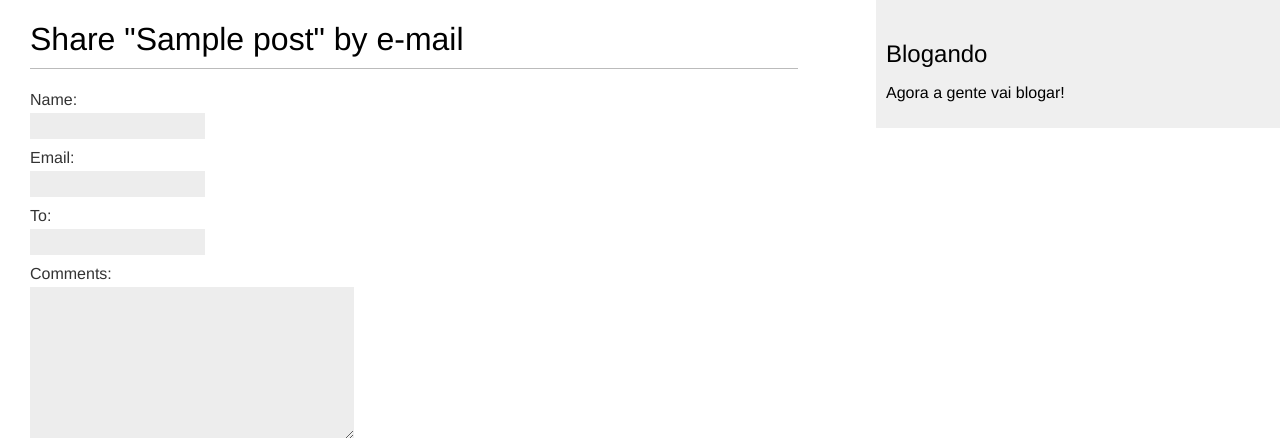
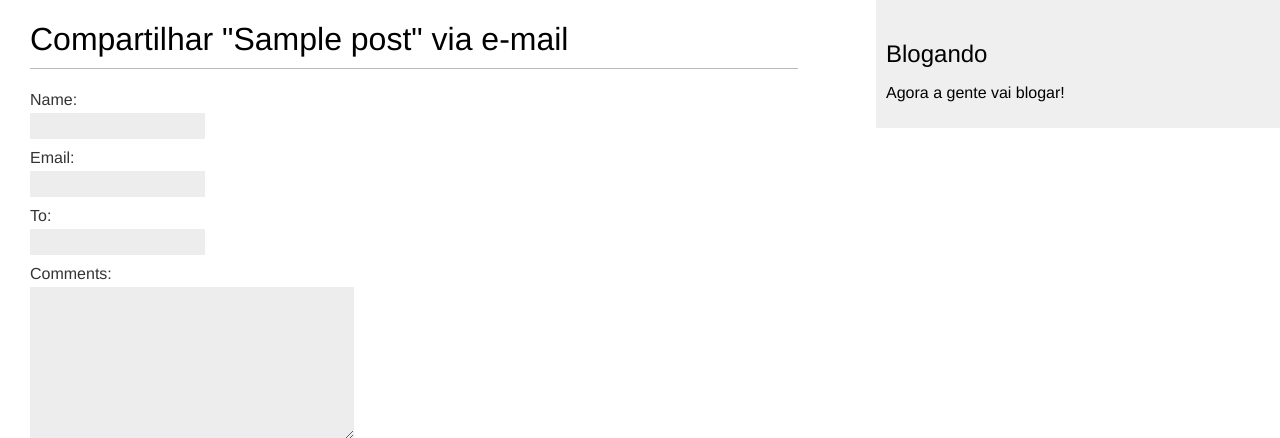
Before and after one commit to J0T4p3/django-5-from-examples, a Django app: template mysite/blog/templates/blog/post/share.html in a window 1280 px wide. Shown: the top 438 px of the page. Run offline with Django 5.2, Linux system fonts and the light colour scheme; the template is opened without the code that fills it: values that come from a table or form of the project are taken from there, others are empty; tables that the repository leaves empty hold one stand-in row (values such as "Sample post"); parts of the project's set-up code (start-up, migrations or seed data) failed here and were passed over.

Commit message:
Little text changes

```diff
--- a/mysite/blog/templates/blog/post/share.html
+++ b/mysite/blog/templates/blog/post/share.html
@@ -1,13 +1,13 @@
 {% extends "blog/base.html" %}
-{% block title %}Share a post{% endblock %}
+{% block title %}Compartilhar um post{% endblock %}
 {% block content %}
     {% if sent %}
-        <h1>E-mail successfully sent</h1>
+        <h1>Email enviado com sucesso!</h1>
             <p>
-                "{{ post.title }}" was successfully sent to {{ form.cleaned_data.to }}.
+                "{{ post.title }}" foi enviado para {{ form.cleaned_data.to }}.
             </p>
     {% else %}
-        <h1>Share "{{ post.title }}" by e-mail</h1>
+        <h1>Compartilhar "{{ post.title }}" via e-mail</h1>
             <form method="post">
                 {{ form.as_p }}
                 {% csrf_token %}
--- a/mysite/blog/views.py
+++ b/mysite/blog/views.py
@@ -57,12 +57,11 @@ def post_share(request, post_id):
             # Full url of the send mail server
             post_url = request.build_absolute_uri(post.get_absolute_url())
             subject = (
-                f'{cd['name']}'
-                f'recomenda uma leitura para você: {post.title}'
+                f'{cd['name']} recomenda uma leitura para você: {post.title}'
             )
             message = (
                 f"Leia {post.title} em {post_url}\n\n"
-                f"{cd['name']}\ comenta: {cd['comments']}"
+                f"{cd['name']} comenta: {cd['comments']}"
             )
 
             send_mail(subject=subject, message=message,
```
